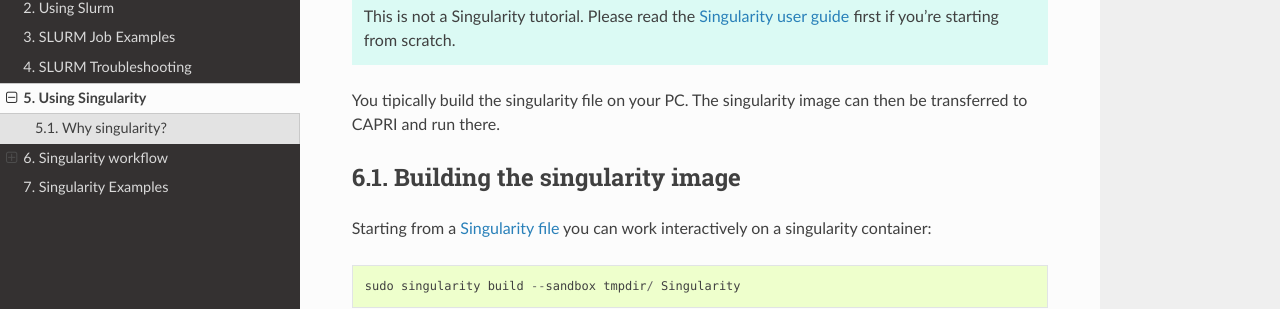
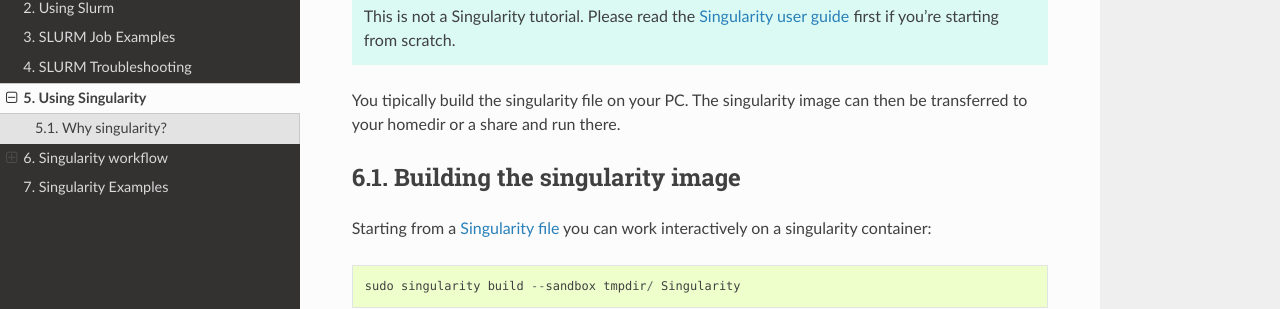
Before and after one commit to agostinoandriolo/clusterDEIguide, a Sphinx documentation site: the page built from ClusterDEIUserGuide-master/docs/UsingSingularity.rst, in a window 1280 px wide and 900 px high, scrolled down 386 px. Shown: the part 167-476 px from the top of the window. Built offline with Sphinx 7.4.7 and the Read the Docs theme 2.0.0, drawn with Linux system fonts in a browser that asks for light colours.

Commit message:
Update UsingSingularity.rst

```diff
--- a/ClusterDEIUserGuide-master/docs/UsingSingularity.rst
+++ b/ClusterDEIUserGuide-master/docs/UsingSingularity.rst
@@ -27,7 +27,7 @@ Singularity workflow
 
 
 You tipically build the singularity file on your PC. The singularity image can
-then be transferred to CAPRI and run there.
+then be transferred to your homedir or a share and run there.
 
 Building the singularity image
 ^^^^^^^^^^^^^^^^^^^^^^^^^^^^^^
```
